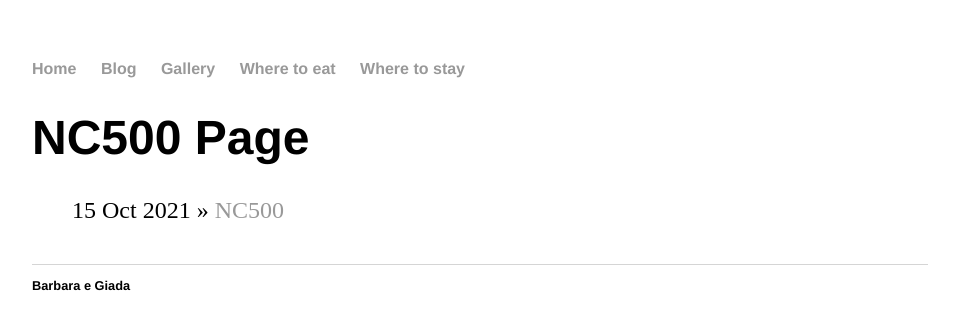
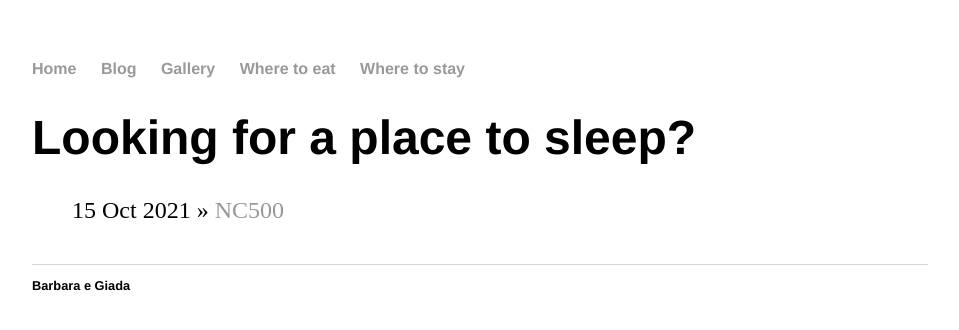
Before and after one commit to nc500/nc500, a Jekyll site: the page built from stay/index.html, in a window 1280 px wide. Shown: the top 330 px of the page, without its empty margins (160-1119 px from the left). Built offline with Jekyll 4.4.1, drawn with Linux system fonts in a browser that asks for light colours.

Commit message:
Update index.html

```diff
--- a/stay/index.html
+++ b/stay/index.html
@@ -1,6 +1,6 @@
 ---
 layout: default
-title: NC500 Page
+title: Looking for a place to sleep?
 ---
 <h1>{{ page.title }}</h1>
 <ul class="posts">{% for post in site.posts %}<li><span>{{ post.date | date_to_string }}</span> » <a href="{{ post.url }}" title="{{ post.title }}">{{ post.title }}</a></li>
```
